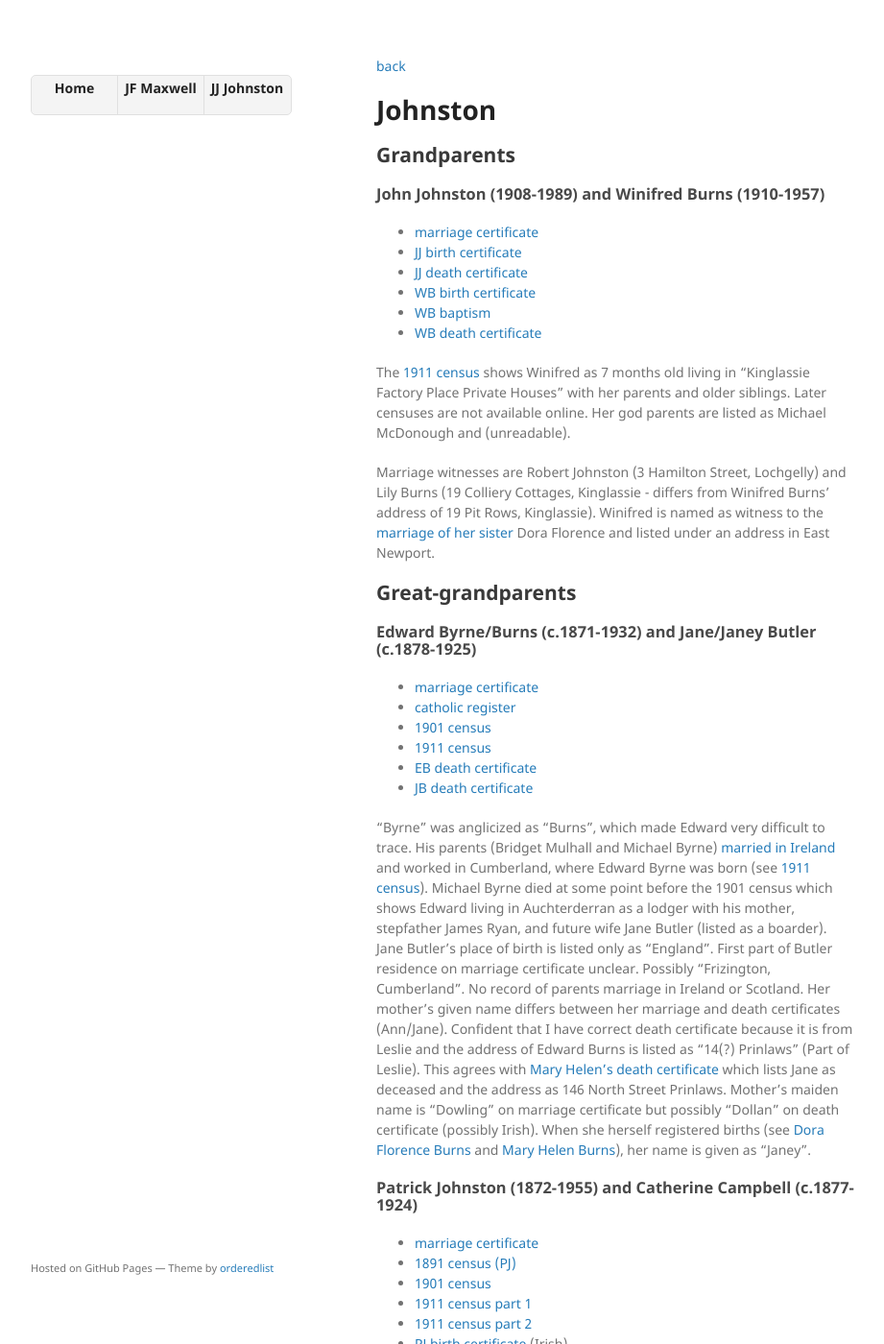
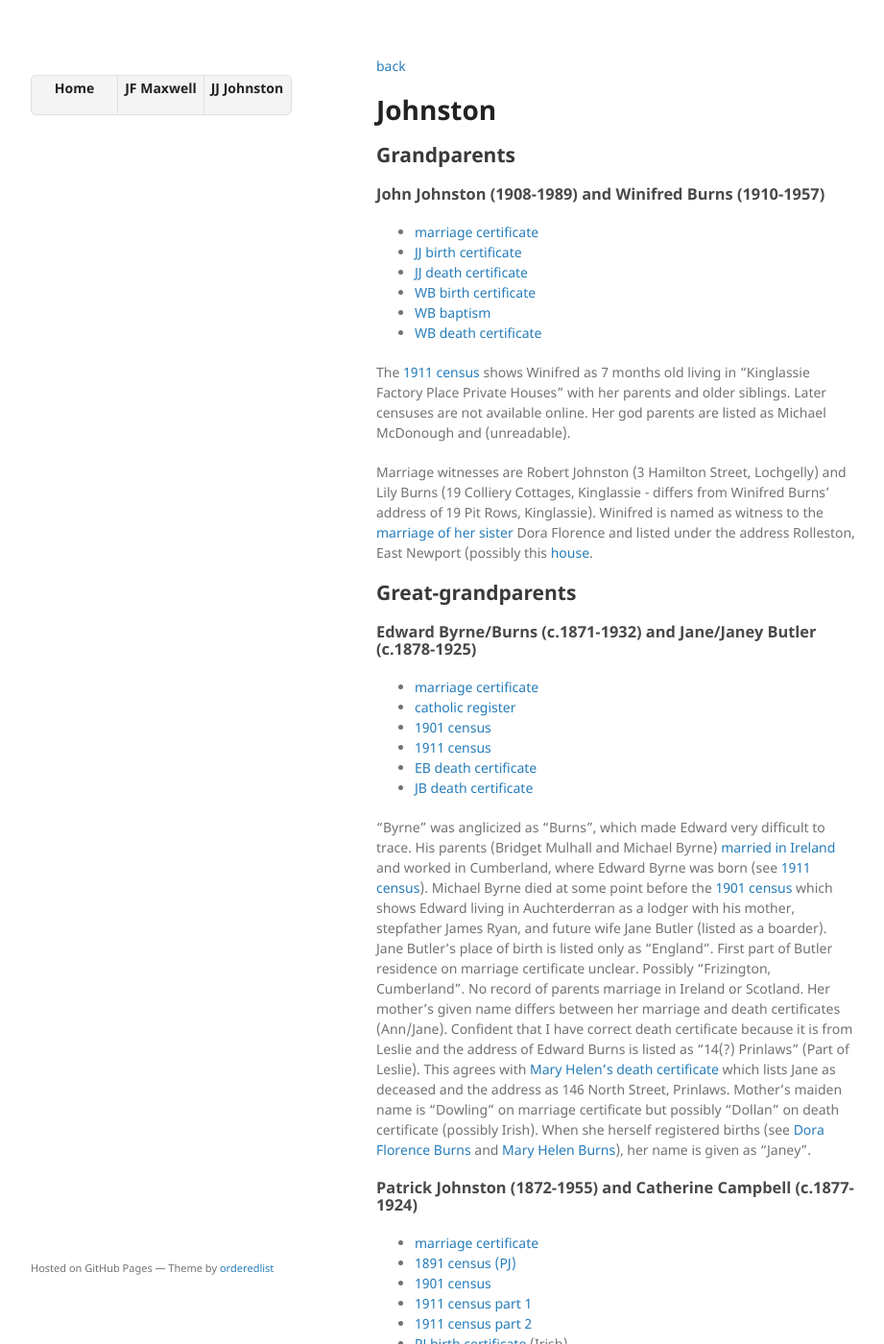
Before and after one commit to rfj1961/rfj1961.github.io, a Jekyll site: the page built from jjj1933.md, in a window 1280 px wide and 1400 px high. Shown: the whole window at 96% size, without its empty margins (178-1099 px from the left). Built offline with Jekyll 4.4.1, drawn with Linux system fonts in a browser that asks for light colours; the repository's description, which GitHub fills in, is left out; part of the change alters nothing that is shown.

Commit message:
rolleston

```diff
--- a/jjj1933.md
+++ b/jjj1933.md
@@ -19,7 +19,7 @@ layout: default
 
 The [1911 census](1911_census_edward_byrne_jane_butler.pdf) shows Winifred as 7 months old living in "Kinglassie Factory Place Private Houses" with her parents and older siblings. Later censuses are not available online. Her god parents are listed as Michael McDonough and (unreadable).
 
-Marriage witnesses are Robert Johnston (3 Hamilton Street, Lochgelly) and Lily Burns (19 Colliery Cottages, Kinglassie - differs from Winifred Burns' address of 19 Pit Rows, Kinglassie). Winifred is named as witness to the [marriage of her sister](1927_marriage_dora_florence.pdf) Dora Florence and listed under an address in East Newport.
+Marriage witnesses are Robert Johnston (3 Hamilton Street, Lochgelly) and Lily Burns (19 Colliery Cottages, Kinglassie - differs from Winifred Burns' address of 19 Pit Rows, Kinglassie). Winifred is named as witness to the [marriage of her sister](1927_marriage_dora_florence.pdf) Dora Florence and listed under the address Rolleston, East Newport (possibly this [house](https://www.newportarchive.co.uk/property.php?ID=26200).
 
 ## Great-grandparents
 
@@ -33,7 +33,7 @@ Marriage witnesses are Robert Johnston (3 Hamilton Street, Lochgelly) and Lily B
 - [JB death certificate](1925_death_jane_butler.pdf)
 
 
-"Byrne" was anglicized as "Burns", which made Edward very difficult to trace. His parents (Bridget Mulhall and Michael Byrne) [married in Ireland](1869_marriage_michael_byrne_bridget_mulhall.pdf) and worked in Cumberland, where Edward Byrne was born (see [1911 census](1911_census_edward_byrne_jane_butler.pdf)). Michael Byrne died at some point before the 1901 census which shows Edward living in Auchterderran as a lodger with his mother, stepfather James Ryan, and future wife Jane Butler (listed as a boarder). Jane Butler's place of birth is listed only as "England". First part of Butler residence on marriage certificate unclear. Possibly “Frizington, Cumberland”. No record of parents marriage in Ireland or Scotland. Her mother’s given name differs between her marriage and death certificates (Ann/Jane). Confident that I have correct death certificate because it is from Leslie and the address of Edward Burns  is listed as “14(?) Prinlaws” (Part of Leslie). This agrees with [Mary Helen’s death certificate](1926_death_mary_helen_burns.pdf) which lists Jane as deceased and the address as 146 North Street Prinlaws. Mother’s maiden name is “Dowling” on marriage certificate but possibly “Dollan” on death certificate (possibly Irish). When she herself registered births (see [Dora Florence Burns](1928_birth_dora_florence_burns.pdf) and [Mary Helen Burns](1907_birth_mary_helen_burns.jpg)), her name is given as "Janey".
+"Byrne" was anglicized as "Burns", which made Edward very difficult to trace. His parents (Bridget Mulhall and Michael Byrne) [married in Ireland](1869_marriage_michael_byrne_bridget_mulhall.pdf) and worked in Cumberland, where Edward Byrne was born (see [1911 census](1911_census_edward_byrne_jane_butler.pdf)). Michael Byrne died at some point before the [1901 census](1901_census_edward_byrne_jane_butler.jpg) which shows Edward living in Auchterderran as a lodger with his mother, stepfather James Ryan, and future wife Jane Butler (listed as a boarder). Jane Butler's place of birth is listed only as "England". First part of Butler residence on marriage certificate unclear. Possibly “Frizington, Cumberland”. No record of parents marriage in Ireland or Scotland. Her mother’s given name differs between her marriage and death certificates (Ann/Jane). Confident that I have correct death certificate because it is from Leslie and the address of Edward Burns  is listed as “14(?) Prinlaws” (Part of Leslie). This agrees with [Mary Helen’s death certificate](1926_death_mary_helen_burns.pdf) which lists Jane as deceased and the address as 146 North Street, Prinlaws. Mother’s maiden name is “Dowling” on marriage certificate but possibly “Dollan” on death certificate (possibly Irish). When she herself registered births (see [Dora Florence Burns](1928_birth_dora_florence_burns.pdf) and [Mary Helen Burns](1907_birth_mary_helen_burns.jpg)), her name is given as "Janey".
 
 ### Patrick Johnston (1872-1955) and Catherine Campbell (c.1877-1924)
 
@@ -56,7 +56,7 @@ Censuses list Catherine Campbell as born in Bailieston but her name is too commo
 ### Michael Byrne and Bridget Mulhall (c1846-1941)
 
 - [marriage certificate](1869_marriage_michael_byrne_bridget_mulhall.pdf)
-- [1901 census (BM)](1901_census_edward_byrne_jane_butler.jpg)
+- [1901 census (BM)](1(1911_census_john_fernie_janet_dobbie.pdf)901_census_edward_byrne_jane_butler.jpg)
 - [BM death certificate](1941_death_bridget_mulhall.pdf)
 
 Bridget Mulhall's death certificate only lists Michael Byrne (not James Ryan although both marriages are noted on her son [Edward's death certificate](1932_death_edward_byrne.pdf). The informant on her death certificate is a governor (rather than a family member) but a residence in Lochgelly is listed in addition to the place of death (Dunfermline). She would have lived at the same time as many of her great grandchildren.
```
